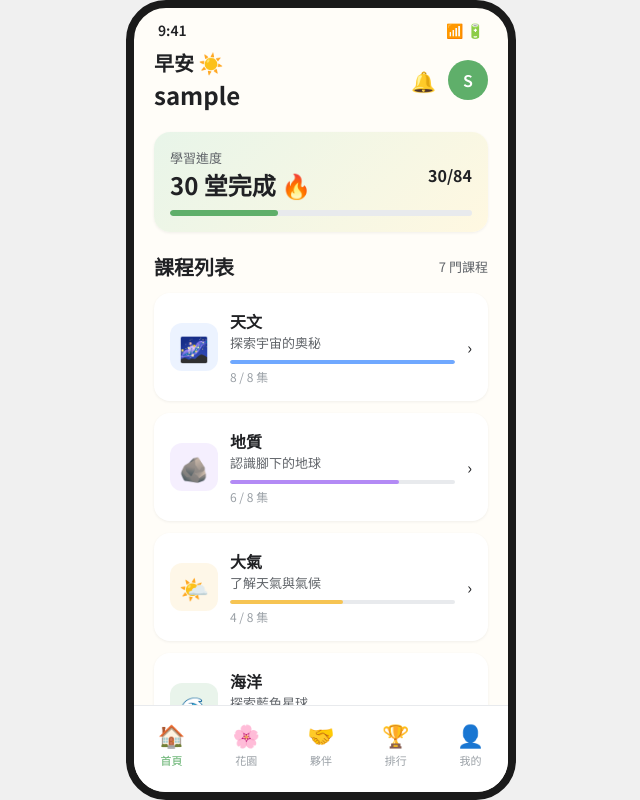
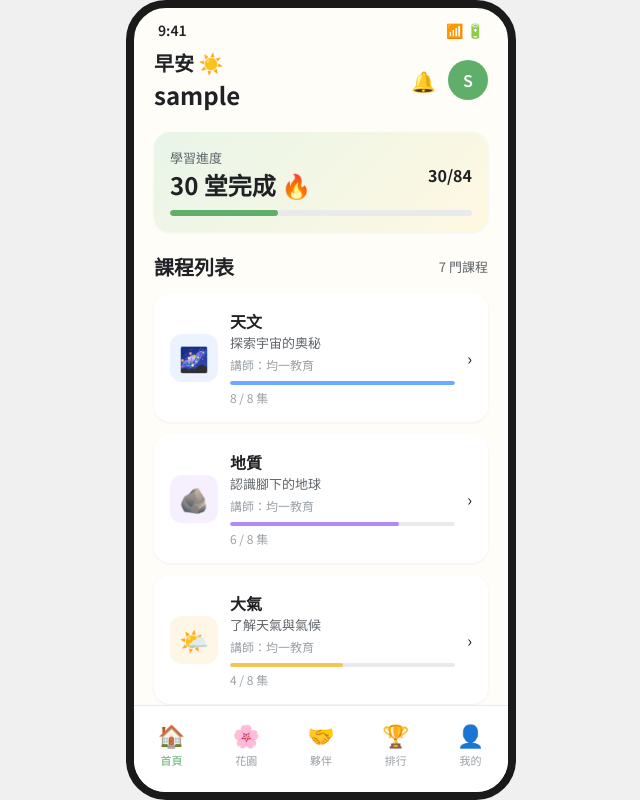
Before and after one commit to sisyphusss42/Buckeye, a React (Vite) app in the folder pressplay-app/: page / in a window 1280 px wide. Shown: the whole page, without its empty margins (319-959 px from the left). Built offline with nearby package versions, Linux system fonts and the light colour scheme; sample sign-in values are in the browser's storage.

Commit message:
add lecturer to home and flowers

```diff
--- a/pressplay-app/src/data/courses.js
+++ b/pressplay-app/src/data/courses.js
@@ -155,14 +155,19 @@ const courses = [
       { id: 'fin-14', title: '理財第 14 課：延伸學習 - 中央銀行', youtubeId: 'r5AFdeAZffI', topic: '中央銀行 貨幣政策 利率 通貨膨脹' },
     ],
   },
-]
+].map(course => ({
+  ...course,
+  lecturer: ['earth-science-khan', 'microeconomics'].includes(course.id)
+    ? 'Khan Academy'
+    : '均一教育',
+}))
 
 export default courses
 
 // Helper: get all episodes as flat list
 export function getAllEpisodes() {
   return courses.flatMap(course =>
-    course.episodes.map(ep => ({ ...ep, courseId: course.id, courseTitle: course.title, courseIcon: course.icon, courseColor: course.color }))
+    course.episodes.map(ep => ({ ...ep, courseId: course.id, courseTitle: course.title, courseIcon: course.icon, courseColor: course.color, courseLecturer: course.lecturer }))
   )
 }
 
@@ -170,7 +175,7 @@ export function getAllEpisodes() {
 export function findEpisode(episodeId) {
   for (const course of courses) {
     const ep = course.episodes.find(e => e.id === episodeId)
-    if (ep) return { ...ep, courseId: course.id, courseTitle: course.title, courseIcon: course.icon, courseColor: course.color }
+    if (ep) return { ...ep, courseId: course.id, courseTitle: course.title, courseIcon: course.icon, courseColor: course.color, courseLecturer: course.lecturer }
   }
   return null
 }
--- a/pressplay-app/src/screens/FlowerDetail.jsx
+++ b/pressplay-app/src/screens/FlowerDetail.jsx
@@ -34,7 +34,8 @@ export default function FlowerDetail() {
           <div style={{ position: 'absolute', top: 10, right: '30%', fontSize: 14 }}>✨</div>
         </div>
         <div className="text-caption" style={{ color: 'var(--green)' }}>{courseTitle} · {stage >= 2 ? '已掌握' : '學習中'}</div>
-        <h2 className="text-h2" style={{ margin: '4px 0 8px' }}>{title}</h2>
+        <h2 className="text-h2" style={{ margin: '4px 0' }}>{title}</h2>
+        <div className="text-small" style={{ marginBottom: 8 }}>講師：{episode?.courseLecturer}</div>
 
         {/* Familiarity */}
         <div className="card mb-16" style={{ background: 'var(--gray-100)' }}>
--- a/pressplay-app/src/screens/Home.jsx
+++ b/pressplay-app/src/screens/Home.jsx
@@ -55,6 +55,7 @@ export default function Home() {
                 <div className="flex-1">
                   <div className="text-body" style={{ fontWeight: 600 }}>{course.title}</div>
                   <div className="text-caption">{course.subtitle}</div>
+                  <div className="text-small mt-4">講師：{course.lecturer}</div>
                   <div className="progress-bar mt-8" style={{ height: 4 }}>
                     <div className="fill" style={{ width: `${(courseCompleted / course.episodes.length) * 100}%`, background: course.color, height: '100%', borderRadius: 'var(--r-full)' }} />
                   </div>
```
Also changed, not shown: 1 other file (tests, documents, lock files or other folders).
